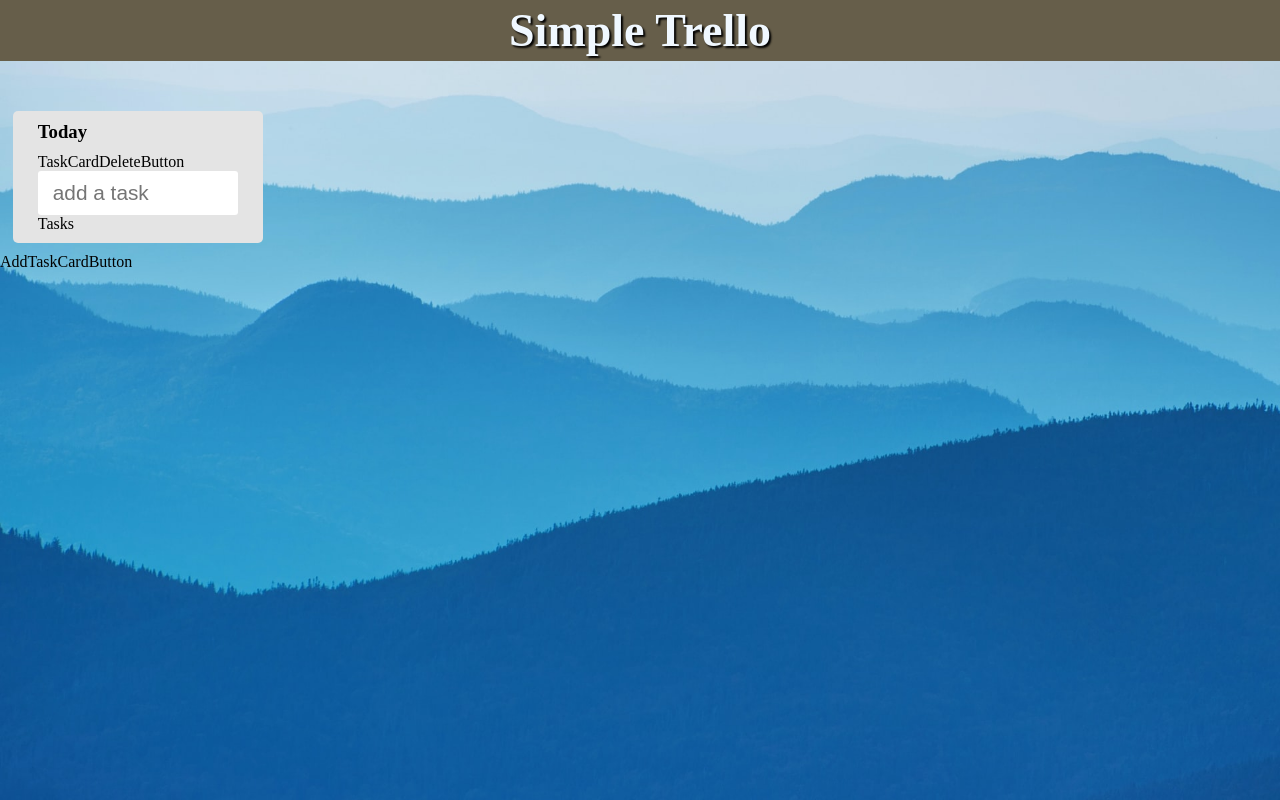
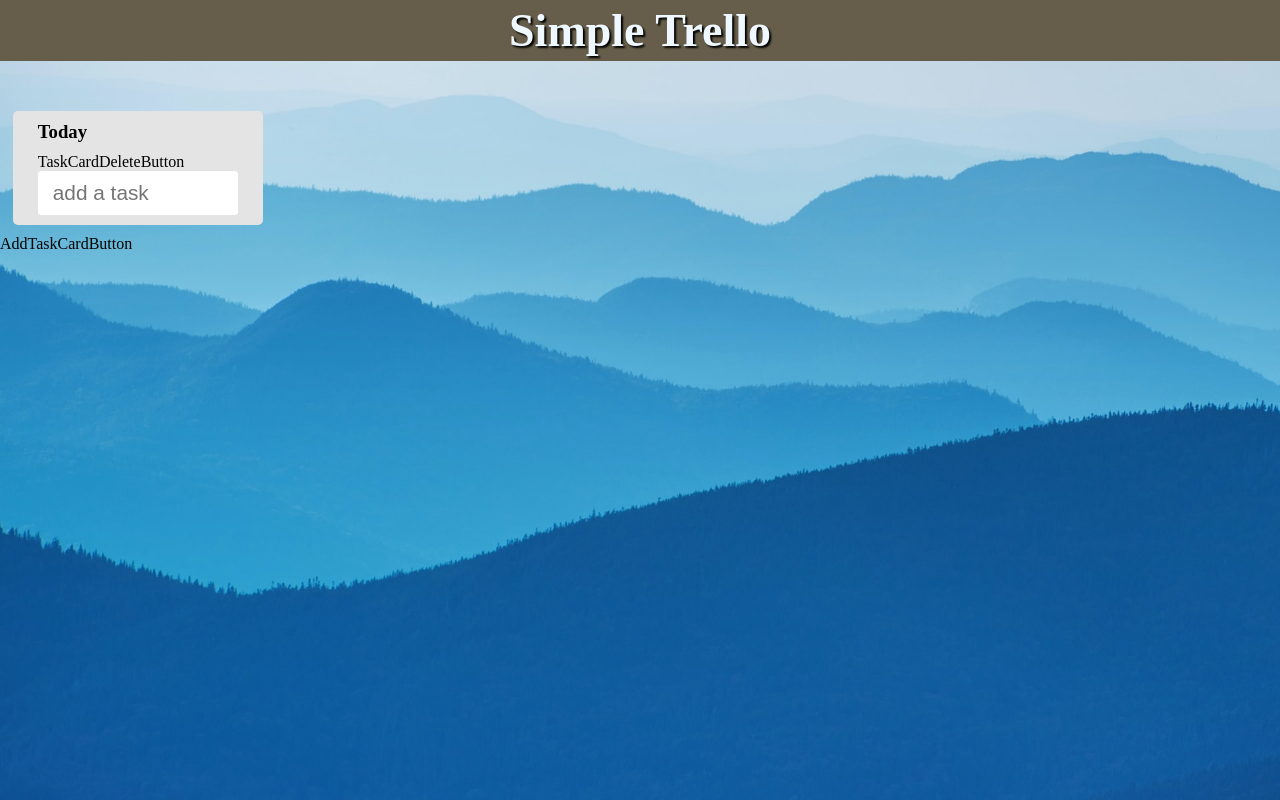
Before and after one commit to s-yoshiii/trello-practice-app, a React (Create React App) app: page / in a window 1280 px wide. Built offline with nearby package versions, Linux system fonts and the light colour scheme.

Commit message:
タスクの追加

```diff
--- a/src/components/task/TaskCard.jsx
+++ b/src/components/task/TaskCard.jsx
@@ -17,7 +17,7 @@ const TaskCard = () => {
         taskList={taskList}
         setTaskList={setTaskList}
       />
-      <Tasks />
+      <Tasks inputText={inputText} taskList={taskList} />
     </div>
   );
 };
--- a/src/components/task/Tasks.jsx
+++ b/src/components/task/Tasks.jsx
@@ -1,7 +1,13 @@
 import React from "react";
 
-const Tasks = () => {
-  return <div>Tasks</div>;
+const Tasks = ({ inputText, taskList }) => {
+  return (
+    <div>
+      {taskList.map((task) => (
+        <div>{task.text}</div>
+      ))}
+    </div>
+  );
 };
 
 export default Tasks;
--- a/src/components/task/input/TaskAddInput.jsx
+++ b/src/components/task/input/TaskAddInput.jsx
@@ -3,7 +3,9 @@ import React from "react";
 const TaskAddInput = ({ inputText, setInputText, taskList, setTaskList }) => {
   const handleSubmit = (e) => {
     e.preventDefault();
-    console.log(e);
+    //カードを追加する。
+    setTaskList([...taskList, { text: inputText }]);
+    setInputText("");
   };
   const handleChange = (e) => {
     setInputText(e.target.value);
@@ -17,6 +19,7 @@ const TaskAddInput = ({ inputText, setInputText, taskList, setTaskList }) => {
           placeholder="add a task"
           className="taskAddInput"
           onChange={handleChange}
+          value={inputText}
         />
       </form>
     </div>
```
